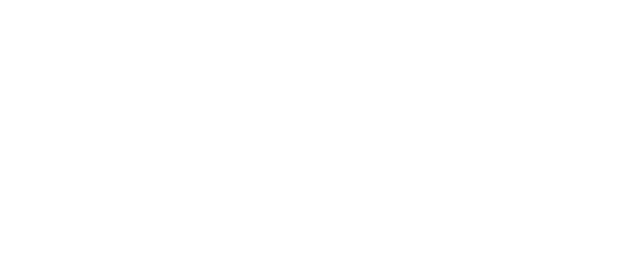
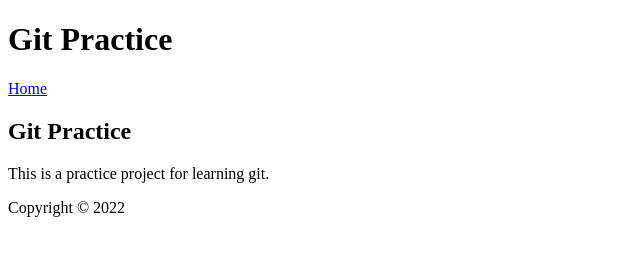
Before and after one commit to anaetrezve/git-practice-session, a plain HTML site: page index.html in a window 1280 px wide. Shown: the whole page, without its empty margins (0-640 px from the left). Drawn offline with Linux system fonts and the light colour scheme.

Commit message:
added main parts of website

```diff
--- a/index.html
+++ b/index.html
@@ -6,5 +6,23 @@
     <meta name="viewport" content="width=device-width, initial-scale=1.0" />
     <title>Git Practice</title>
   </head>
-  <body></body>
+  <body>
+    <main>
+      <header>
+        <h1>Git Practice</h1>
+        <nav>
+          <a href="/">Home</a>
+        </nav>
+      </header>
+      <section>
+        <article>
+          <h2>Git Practice</h2>
+          <p>This is a practice project for learning git.</p>
+        </article>
+      </section>
+      <footer>
+        <p>Copyright &copy; 2022</p>
+      </footer>
+    </main>
+  </body>
 </html>
```
